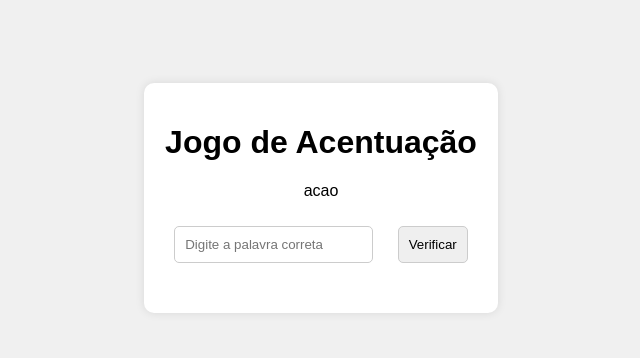
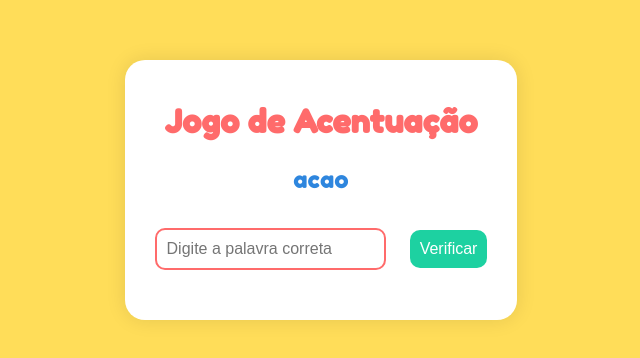
Before and after one commit to GuizaumNR/acentuado, a plain HTML site: page index.html in a window 1280 px wide. Shown: the part 210-568 px from the top of the page, without its empty margins (319-959 px from the left). Drawn offline with Linux system fonts and the light colour scheme.

Commit message:
Alterando layout e cores

```diff
--- a/src/css/style.css
+++ b/src/css/style.css
@@ -1,25 +1,47 @@
+@import url('https://fonts.googleapis.com/css2?family=Fredoka+One&display=swap');
+
         body {
-    font-family: Arial, sans-serif;
+            font-family: 'Fredoka One', cursive;
             display: flex;
             justify-content: center;
             align-items: center;
             height: 100vh;
-    background-color: #f0f0f0;
+            background-color: #ffdd59;
+            margin: 0;
         }
         .container {
             text-align: center;
             background: #fff;
             padding: 20px;
-    border-radius: 10px;
-    box-shadow: 0 0 10px rgba(0, 0, 0, 0.1);
+            border-radius: 20px;
+            box-shadow: 0 0 20px rgba(0, 0, 0, 0.1);
         }
         input, button {
             padding: 10px;
             margin: 10px;
-    border-radius: 5px;
-    border: 1px solid #ccc;
+            border-radius: 10px;
+            border: none;
+            font-size: 1em;
+        }
+        input {
+            border: 2px solid #ff6b6b;
+        }
+        button {
+            background-color: #1dd1a1;
+            color: #fff;
+            cursor: pointer;
+        }
+        button:hover {
+            background-color: #10ac84;
         }
         #result {
             font-size: 1.2em;
             margin-top: 20px;
         }
+        h1 {
+            color: #ff6b6b;
+        }
+        #word {
+            color: #2e86de;
+            font-size: 1.5em;
+        }
```
Lines whose indentation alone changed are shown as unchanged.
